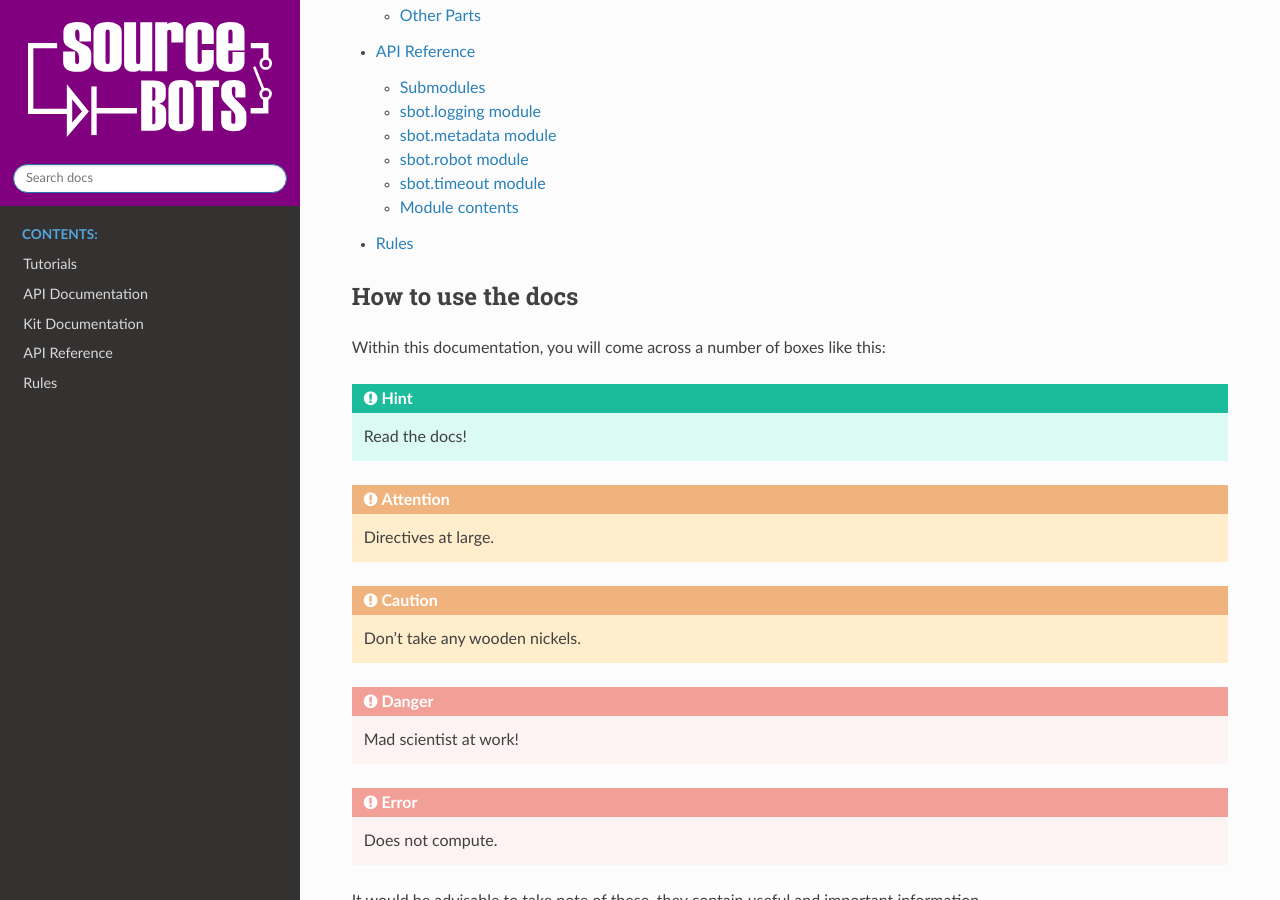
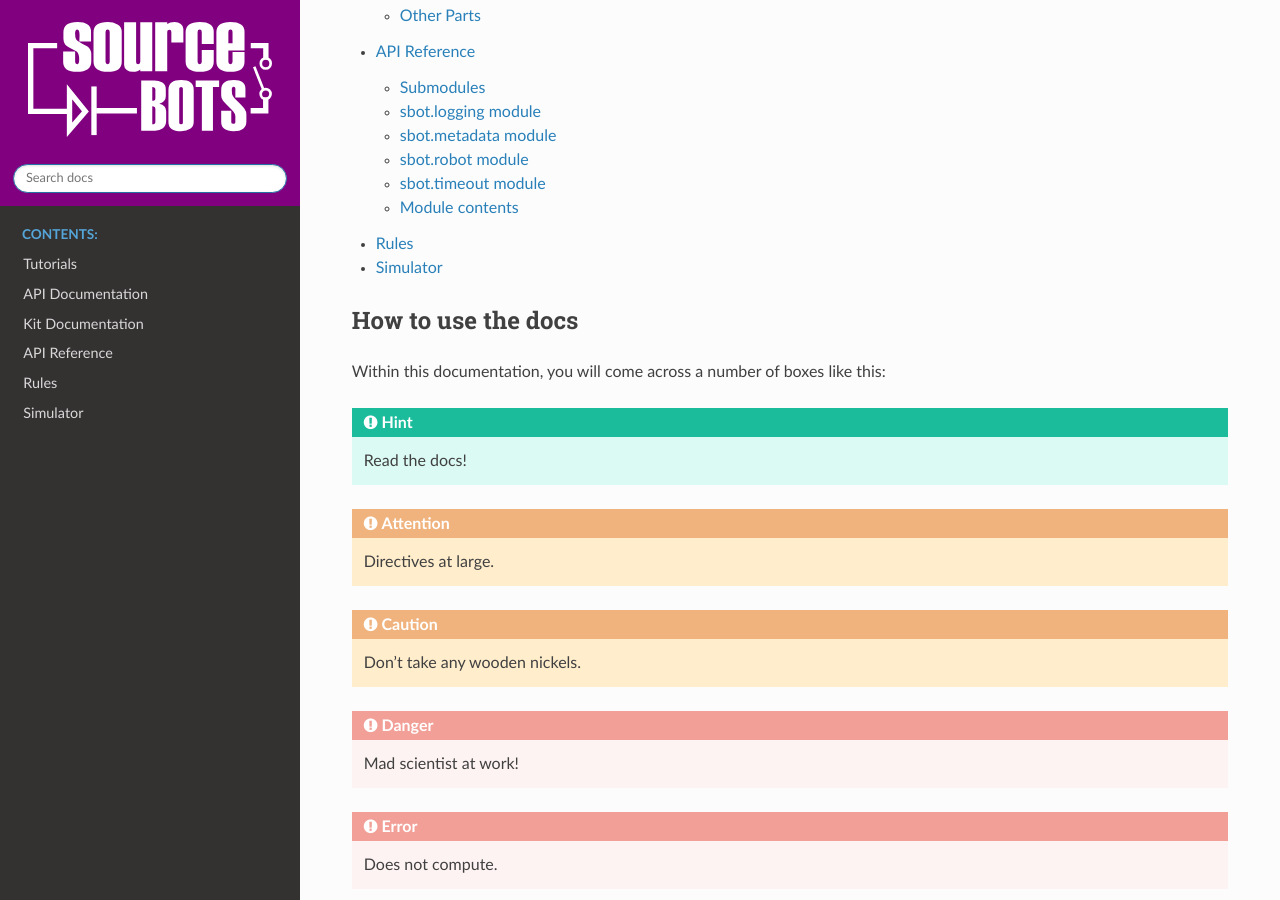
Before and after one commit to sourcebots/sbot, a Sphinx documentation site: the page built from docs/source/index.rst, in a window 1280 px wide and 900 px high, scrolled down 1008 px. Built offline with Sphinx 7.4.7 and the Read the Docs theme 2.0.0, drawn with Linux system fonts in a browser that asks for light colours.

Commit message:
add simulator

```diff
--- a/docs/source/index.rst
+++ b/docs/source/index.rst
@@ -15,6 +15,7 @@ There are a number of sections in the documentation offering help for the kit an
    kit/index
    ref/sbot
    rules
+   simulator
 
 How to use the docs
 -------------------
--- /dev/null
+++ b/docs/source/simulator.rst
@@ -0,0 +1,4 @@
+Simulator
+=====
+
+The simulator can be downloaded here: :download:`Simulator <https://drive.google.com/open?id=1BjzMboyQDqBt81OsqzOywlr4s2inmUsG>`.
```
